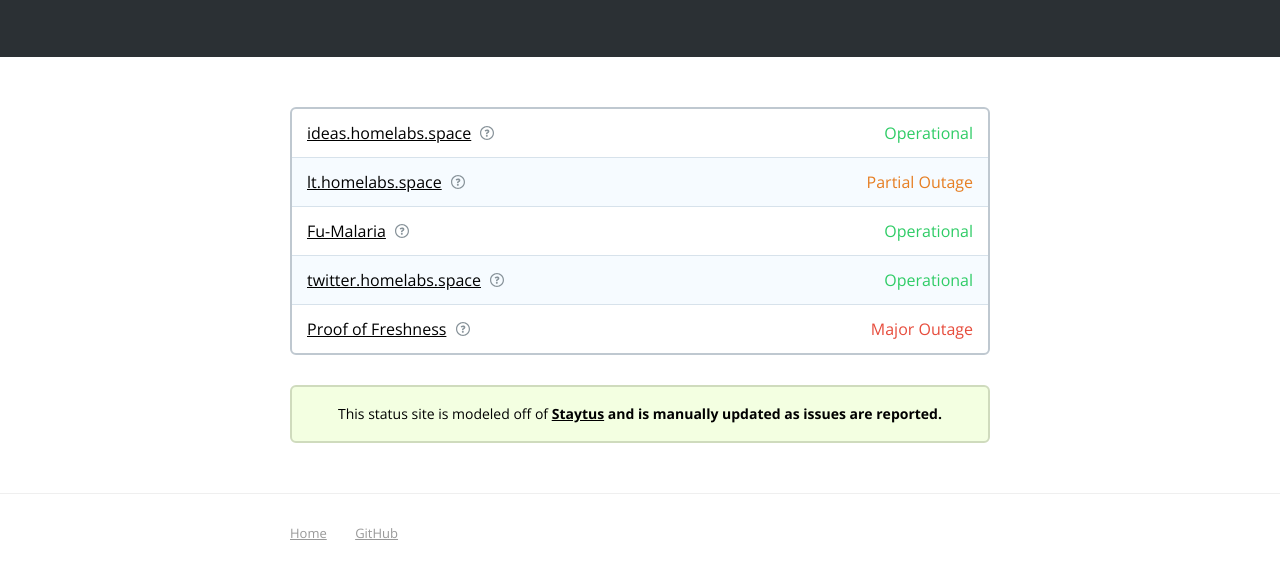
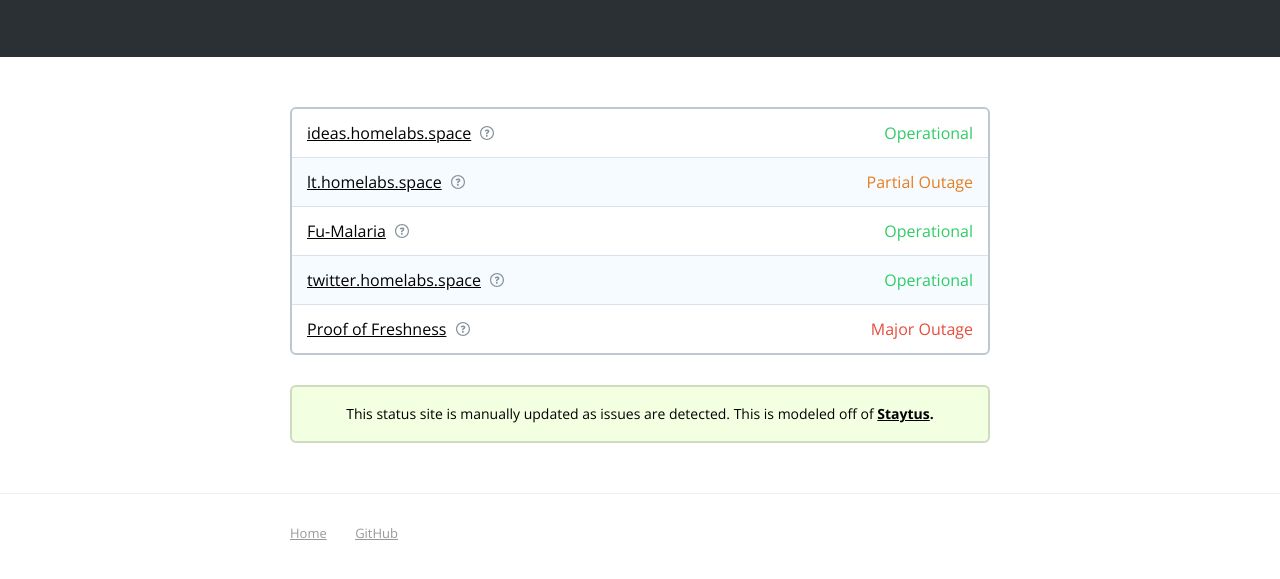
Before and after one commit to InnovativeInventor/status-page, a plain HTML site: page index.html in a window 1280 px wide. Shown: the part 291-870 px from the top of the page. Drawn offline with nearby package versions, Linux system fonts and the light colour scheme; a web font is replaced by a local one.

Commit message:
Reworded message

```diff
--- a/index.html
+++ b/index.html
@@ -101,7 +101,7 @@
 
   <div class='staytusDemo'>
     <p>
-      This status site is modeled off of <a href="https://staytus.co/">Staytus<a> and is manually updated as issues are reported.
+      This status site is manually updated as issues are detected. This is modeled off of <a href="https://staytus.co/">Staytus<a>.
     </p>
   </div>
 
```
